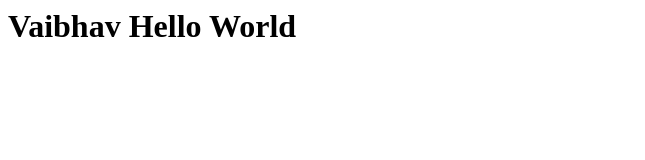
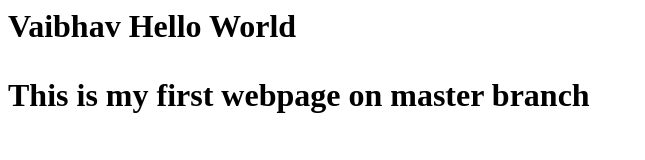
Before and after one commit to analytics-ceew/testgit, a plain HTML site: page index.html in a window 1280 px wide. Shown: the whole page, without its empty margins (0-645 px from the left). Drawn offline with Linux system fonts and the light colour scheme.

Commit message:
Merge branch 'master' of https://github.com/analytics-ceew/testgit

```diff
--- a/index.html
+++ b/index.html
@@ -3,6 +3,10 @@
         <title>My Website</title>
     </head>
     <body>
-        <h1>Vaibhav Hello World</h1>
+        <h1>Vaibhav Hello World
+            <p>
+                This is my first webpage on master branch
+            </p>
+        </h1>
     </body>
 </html>
```
